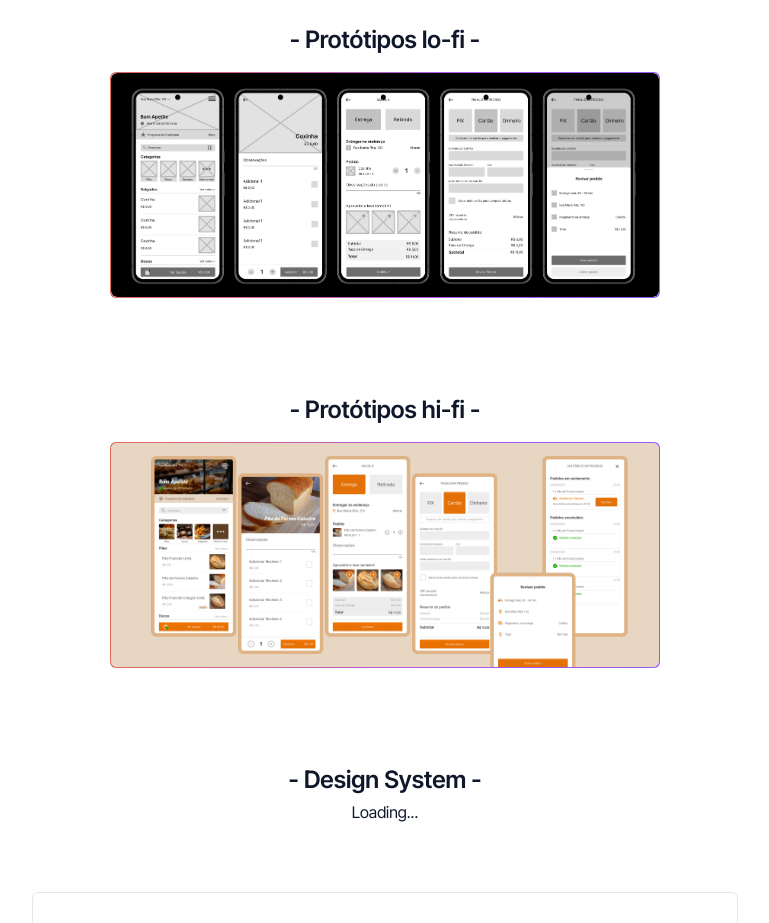
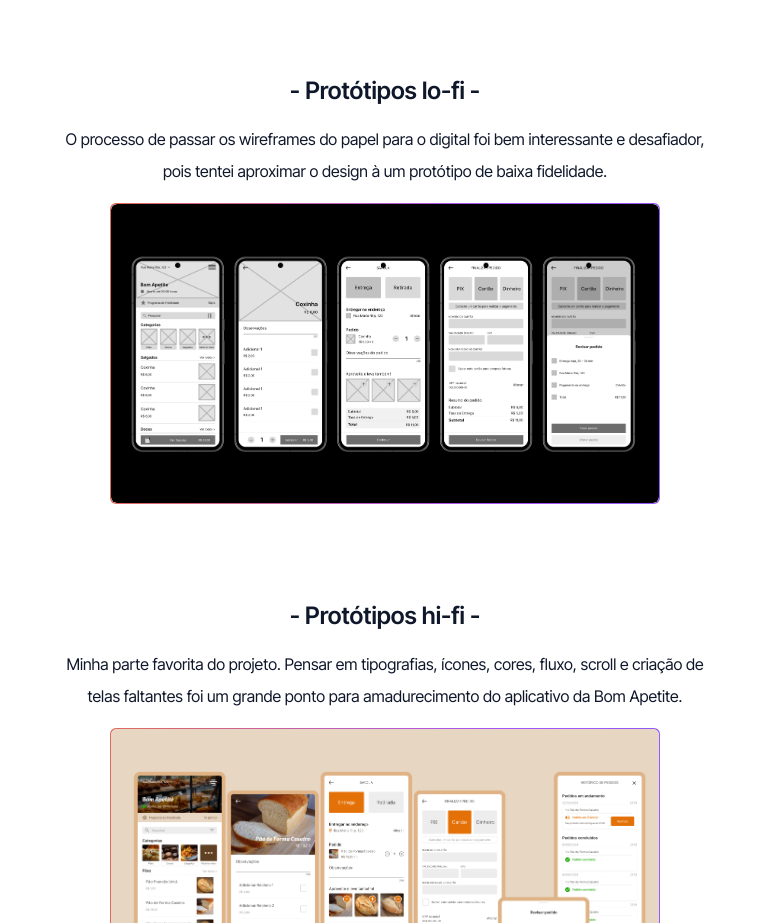
Before and after one commit to kevinwduran/kevinwduran.github.io, a Next.js app: page /projetos/p1 in a window 1280 px wide. Shown: the part 5040-5963 px from the top of the page, without its empty margins (383-1152 px from the left). Built offline with nearby package versions, Linux system fonts and the light colour scheme.

Commit message:
Texto inserido

```diff
--- a/app/projetos/p1/page.jsx
+++ b/app/projetos/p1/page.jsx
@@ -182,7 +182,7 @@ const page = () => {
       </div>
 
       <h2 className="text-2xl font-semibold mt-20">- Wireframes -</h2>
-      <p className="md:max-w-[50vw] max-w-[90vw] text-center mt-4">
+      <p className={paragraphClass + " mt-4"}>
         Para evitar grandes reaprendizados e consequentemente uma frustração dos
         usuários, as wireframes foram projetadas para serem simples e
         familiares.
@@ -195,19 +195,29 @@ const page = () => {
       />
 
       <h2 className="text-2xl font-semibold mt-20">- Protótipos lo-fi -</h2>
+      <p className={paragraphClass + " mt-4"}>
+        O processo de passar os wireframes do papel para o digital foi bem
+        interessante e desafiador, pois tentei aproximar o design à um protótipo
+        de baixa fidelidade.
+      </p>
       <CustomImage
         src="/assets/wireframes-digitais.png"
         alt="Imagem com borda animada"
         className="mx-auto"
-        height="300px"
+        height="400px"
       />
 
       <h2 className="text-2xl font-semibold mt-20">- Protótipos hi-fi -</h2>
+      <p className={paragraphClass + " mt-4"}>
+        Minha parte favorita do projeto. Pensar em tipografias, ícones, cores,
+        fluxo, scroll e criação de telas faltantes foi um grande ponto para
+        amadurecimento do aplicativo da Bom Apetite.
+      </p>
       <CustomImage
         src="/assets/highFidelity.jpg"
         alt="Imagem com borda animada"
         className="mx-auto"
-        height="300px"
+        height="400px"
       />
 
       <h2 className="text-2xl font-semibold mt-20">- Design System -</h2>
```
